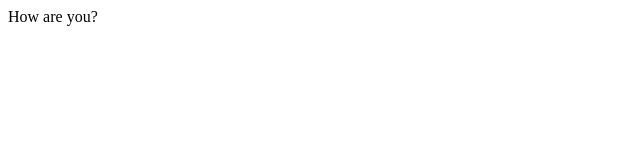
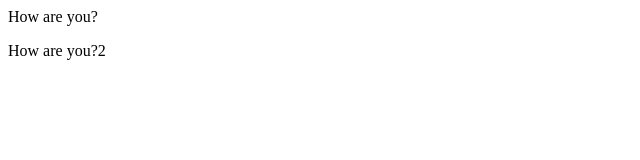
Before and after one commit to mishkatnurrafi/localRepo, a plain HTML site: page index.html in a window 1280 px wide. Shown: the full height of the page, 0-640 px from the left. Drawn offline with Linux system fonts and the light colour scheme.

Commit message:
add new feature

```diff
--- a/index.html
+++ b/index.html
@@ -1 +1,2 @@
 <p>How are you?</p>
+<p>How are you?2</p>
```
